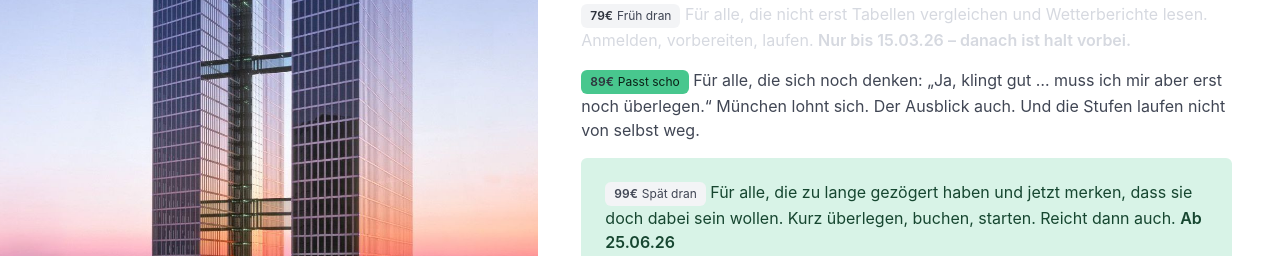
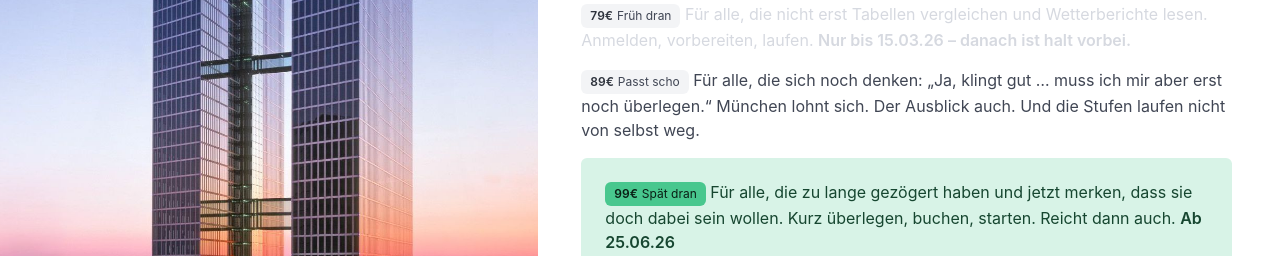
Before and after one commit to steffkes/munich-sunrise, a Nuxt app: page /wettkampf/tickets in a window 1280 px wide. Shown: the part 346-602 px from the top of the page. Built offline with nearby package versions, Linux system fonts and the light colour scheme.

Commit message:
fix package highlight

```diff
--- a/pages/wettkampf/tickets.vue
+++ b/pages/wettkampf/tickets.vue
@@ -24,9 +24,7 @@ useSeoMeta({
       </p>
 
       <p>
-        <span class="tag is-success"
-          ><strong class="mr-1">89€</strong> Passt scho</span
-        >
+        <span class="tag"><strong class="mr-1">89€</strong> Passt scho</span>
         Für alle, die sich noch denken: „Ja, klingt gut … muss ich mir aber erst
         noch überlegen.“ München lohnt sich. Der Ausblick auch. Und die Stufen
         laufen nicht von selbst weg.
@@ -34,7 +32,9 @@ useSeoMeta({
 
       <div class="notification is-success is-light">
         <p>
-          <span class="tag"><strong class="mr-1">99€</strong> Spät dran</span>
+          <span class="tag is-success"
+            ><strong class="mr-1">99€</strong> Spät dran</span
+          >
           Für alle, die zu lange gezögert haben und jetzt merken, dass sie doch
           dabei sein wollen. Kurz überlegen, buchen, starten. Reicht dann auch.
           <strong>Ab 25.06.26</strong>
```
